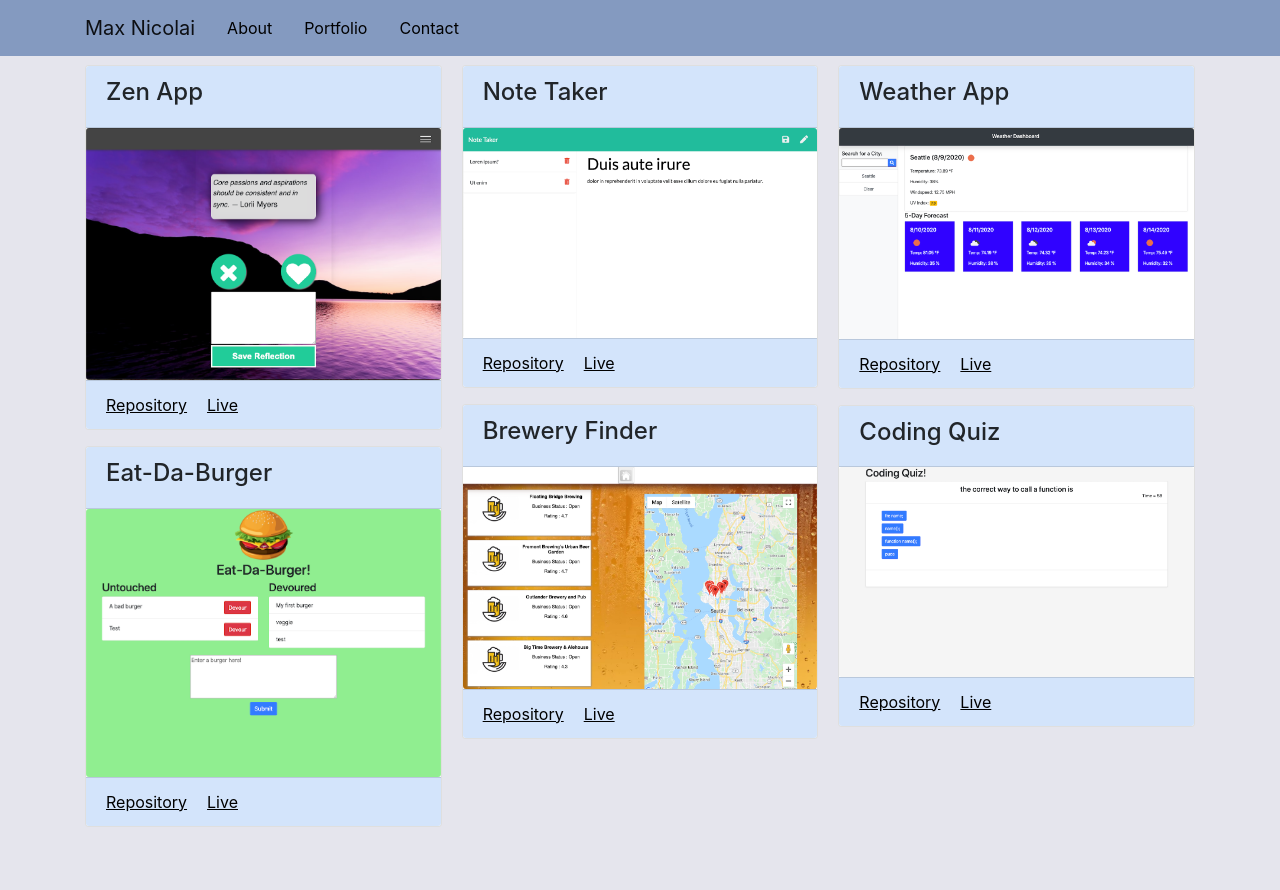
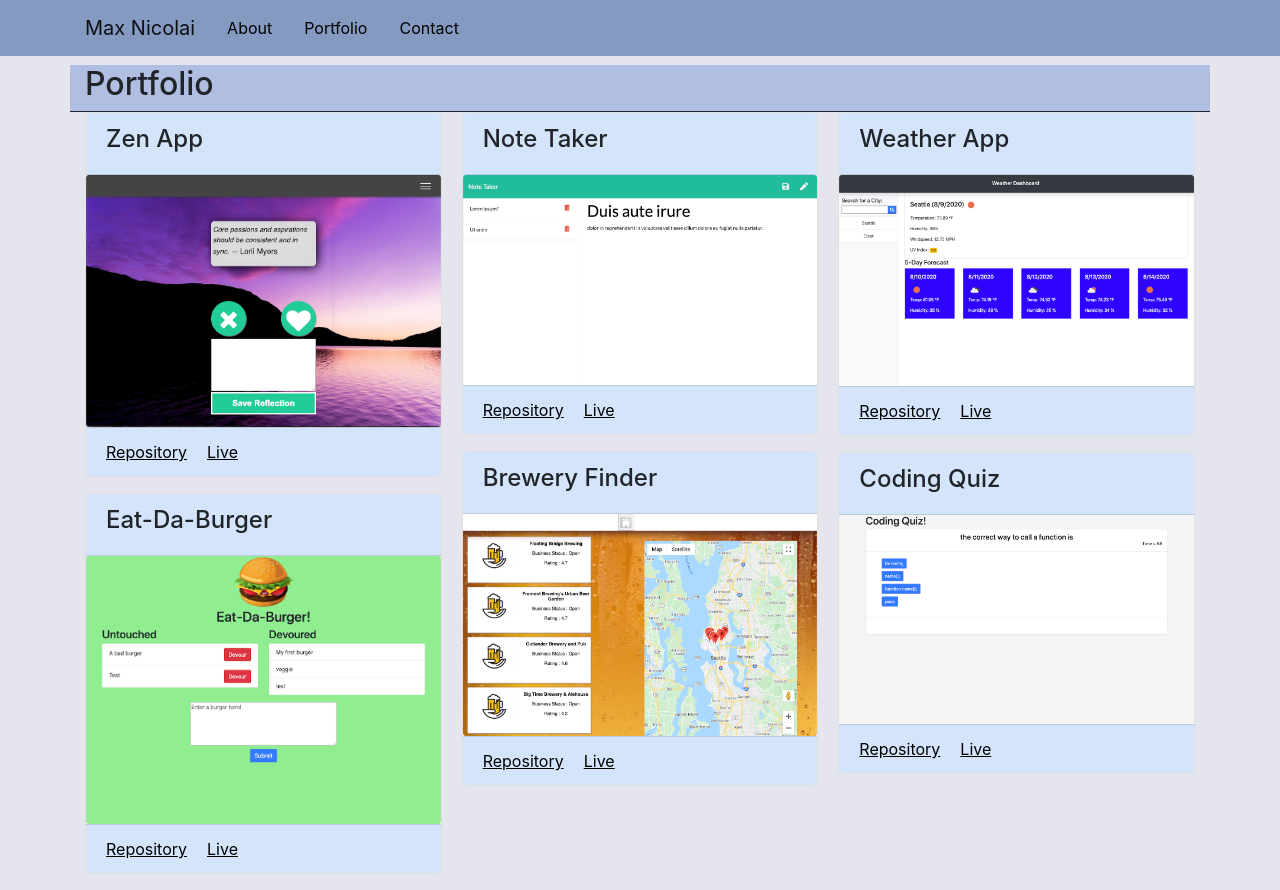
Before and after one commit to mavn2/react_portfolio, a React (Create React App) app: page /portfolio in a window 1280 px wide. Before the commit the page ends 843 px from the top, so only its background shows below. Built offline with nearby package versions, Linux system fonts and the light colour scheme.

Commit message:
refactored page headers into re-used component

```diff
--- a/src/components/Header/index.js
+++ b/src/components/Header/index.js
@@ -0,0 +1,12 @@
+import React from 'react';
+import { Row, Col } from 'react-bootstrap';
+
+export default function Header({ page }) {
+  return (
+    <Row className="justify-content-start">
+      <Col md className="head">
+        <h2>{page}</h2>
+      </Col>
+    </Row>
+  );
+}
--- a/src/pages/Contact.js
+++ b/src/pages/Contact.js
@@ -1,16 +1,13 @@
 import React from 'react';
 import { Container, Row, Col } from 'react-bootstrap';
 import ContactForm from '../components/ContactForm';
+import Header from '../components/Header';
 
 // Export contact page
 export default function Contact() {
   return (
     <Container>
-      <Row className="justify-content-start">
-        <Col md className="head">
-          <h2>Contact</h2>
-        </Col>
-      </Row>
+      <Header page={'Contact'} />
       <Row className="justify-content-start" id="con">
         <ContactForm />
       </Row>
--- a/src/pages/Home.js
+++ b/src/pages/Home.js
@@ -1,41 +1,37 @@
 // Dependencies
 import React from 'react';
-import CenterCard from '../components/CenterCard'
-import Footer from '../components/Footer'
-import {Container, Row, Col} from 'react-bootstrap';
+import { Container, Row, Col } from 'react-bootstrap';
+import CenterCard from '../components/CenterCard';
+import Footer from '../components/Footer';
+import Header from '../components/Header';
 
 // Import image for about me
-import headShot from "../assets/hShot.jpg"
+import headShot from '../assets/hShot.jpg';
 
 // Text for about me
 const aboutText = [
   "My earliest passions were books and music, art that allowed me to expand my horizons and experience, at least on some level, the world through others' eyes. I found my third passion in the internet. Nowhere else could I explore as easily, learn as readily, connect as eagerly. For a long time, I gave all credit to what I found there for shaping the person I became, but as the internet changed in the last decade, I have become more and more aware of how affected I was by the shape and function of the network itself.",
-  "Studying English in college, I focused on examining the ways in which form dictates the terms of our experience with content--is, really, content in itself. My interests in coding are the same: user experience, but more than that the structures that store, catalogue, and surface information to be experienced. I am interested in databases, in data analytics, in what we can learn from what our devices learn about us. In sum, I remain as much as love with learning as I have always been, eager to challenge myself and eager to find new ways to think and to create."
+  'Studying English in college, I focused on examining the ways in which form dictates the terms of our experience with content--is, really, content in itself. My interests in coding are the same: user experience, but more than that the structures that store, catalogue, and surface information to be experienced. I am interested in databases, in data analytics, in what we can learn from what our devices learn about us. In sum, I remain as much as love with learning as I have always been, eager to challenge myself and eager to find new ways to think and to create.',
 ];
 
 // Returns the landing/index page. Bio text, image, and assoc. alt attribute are sent to CenterCard as props.
-function Home(){
-  return(
+function Home() {
+  return (
     <Container>
-      <Row className="justify-content-start">
-        <Col md className="head">
-          <h2>About Me</h2>
-        </Col>
-      </Row>
+      <Header page={'About Me'} />
       <Row className="justify-content-start" id="bio">
         <Col md>
           <CenterCard
             image={headShot}
             alt={"A picture where I don't look too uncomfortable."}
-            title={"About Me"}
+            title={'About Me'}
             text={aboutText}
-          >
-          </CenterCard>
+          ></CenterCard>
         </Col>
       </Row>
       <Footer />
     </Container>
   );
-};
+}
 
 export default Home;
--- a/src/pages/Portfolio.js
+++ b/src/pages/Portfolio.js
@@ -1,16 +1,18 @@
 import React from 'react';
-import {Container, CardColumns } from 'react-bootstrap';
+import { Container, CardColumns } from 'react-bootstrap';
 import Item from '../components/PortfolioItem';
+import Header from '../components/Header';
 
 // Array of projects is imported, keeping this file focused on the page
-import projects from '../assets/projects'
+import projects from '../assets/projects';
 
 // Using react-bootstrap's CardColumns component greatly simplifies the code for this page, replacing Rows/Cols I defined in original portfolio
 // Each item component is a card that takes a project's info as props,
-export default function Portfolio(){
-  console.log(projects)
+export default function Portfolio() {
+  console.log(projects);
   return (
     <Container>
+      <Header page={'Portfolio'} />
       <CardColumns>
         {projects.map((project) => (
           <Item
@@ -23,4 +25,4 @@ export default function Portfolio(){
       </CardColumns>
     </Container>
   );
-};
+}
```
